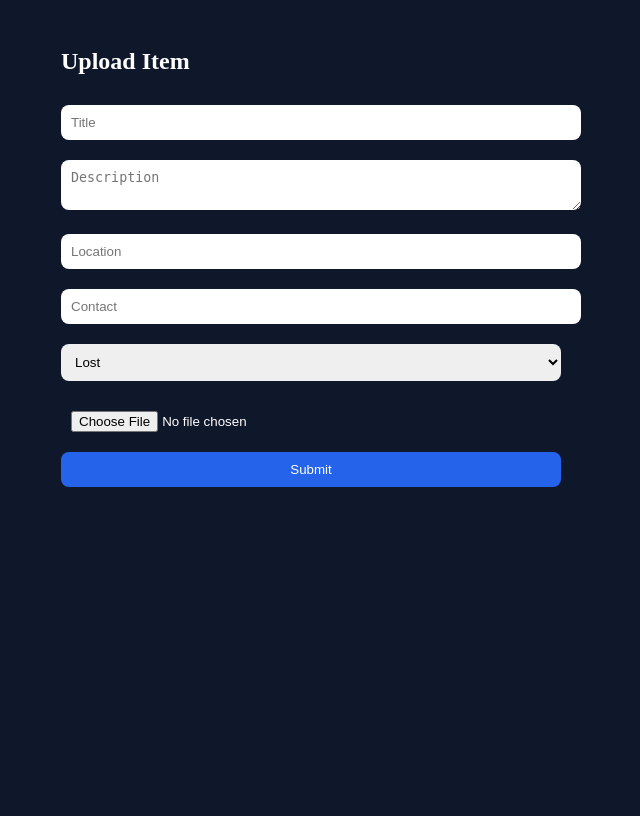
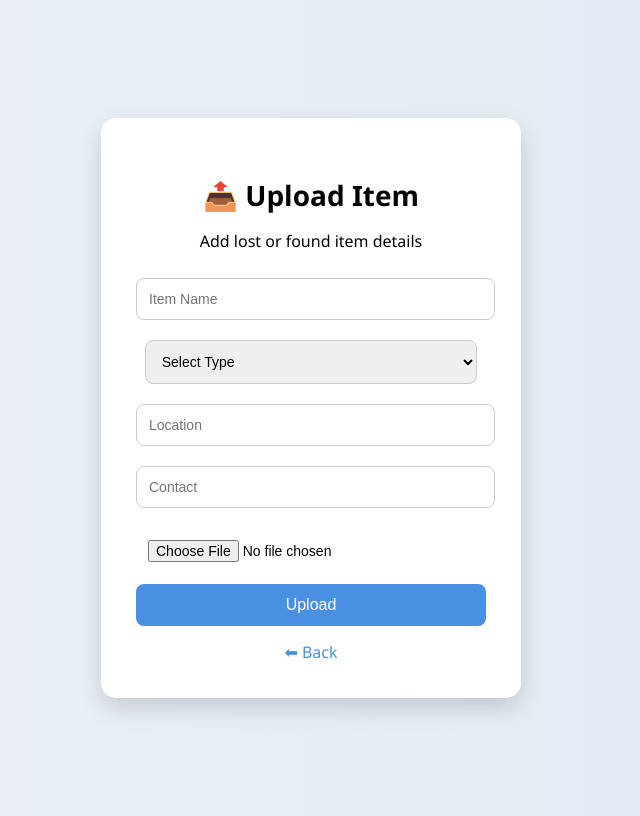
Before and after one commit to teju50/lost-found-app, a Flask app: template templates/upload.html in a window 1280 px wide. Shown: the whole page, without its empty margins (329-969 px from the left). Before the commit the page ends 487 px from the top, so only its background shows below. Run offline with Flask 3, Linux system fonts and the light colour scheme; the template is opened without the code that fills it, so the values that code supplies are empty.

Commit message:
Add files via upload

```diff
--- a/app.py
+++ b/app.py
@@ -1,69 +1,34 @@
-from flask import Flask, render_template, request, redirect, session
-import sqlite3
+from flask import Flask, render_template, request, redirect, session, url_for
 import os
 
 app = Flask(__name__)
 
-# ✅ IMPORTANT FIX: stable secret key (Render safe)
-app.secret_key = os.environ.get("SECRET_KEY", "fallback_secret_key_123")
+# IMPORTANT: change this in production
+app.secret_key = "back2you_super_secure_key"
 
-# ✅ session fix for mobile + Render
-app.config["SESSION_COOKIE_SAMESITE"] = "Lax"
-app.config["SESSION_COOKIE_SECURE"] = True
-
-
-# ---------------- DATABASE ----------------
-def init_db():
-    conn = sqlite3.connect("database.db")
-    c = conn.cursor()
-
-    c.execute('''CREATE TABLE IF NOT EXISTS users (
-        id INTEGER PRIMARY KEY AUTOINCREMENT,
-        username TEXT UNIQUE,
-        password TEXT
-    )''')
-
-    c.execute('''CREATE TABLE IF NOT EXISTS items (
-        id INTEGER PRIMARY KEY AUTOINCREMENT,
-        username TEXT,
-        type TEXT,
-        item TEXT,
-        description TEXT
-    )''')
-
-    conn.commit()
-    conn.close()
-
-init_db()
-
+# Fake user storage (for now)
+users = {}
 
 # ---------------- HOME ----------------
 @app.route("/")
 def home():
-    if "user" in session:
-        return redirect("/dashboard")
-    return redirect("/login")
+    return render_template("index.html")
 
 
 # ---------------- SIGNUP ----------------
 @app.route("/signup", methods=["GET", "POST"])
 def signup():
     if request.method == "POST":
-        username = request.form["username"]
+        name = request.form["name"]
+        email = request.form["email"]
         password = request.form["password"]
 
-        conn = sqlite3.connect("database.db")
-        c = conn.cursor()
+        users[email] = {
+            "name": name,
+            "password": password
+        }
 
-        try:
-            c.execute("INSERT INTO users (username, password) VALUES (?, ?)",
-                      (username, password))
-            conn.commit()
-        except:
-            return "User already exists"
-
-        conn.close()
-        return redirect("/login")
+        return redirect(url_for("login"))
 
     return render_template("signup.html")
 
@@ -72,57 +37,55 @@ def signup():
 @app.route("/login", methods=["GET", "POST"])
 def login():
     if request.method == "POST":
-        username = request.form["username"]
+        email = request.form["email"]
         password = request.form["password"]
 
-        conn = sqlite3.connect("database.db")
-        c = conn.cursor()
-
-        c.execute("SELECT * FROM users WHERE username=? AND password=?",
-                  (username, password))
-        user = c.fetchone()
-        conn.close()
-
-        if user:
-            session.clear()
-            session["user"] = username
-            return redirect("/dashboard")
+        if email in users and users[email]["password"] == password:
+            session["user"] = email
+            return redirect(url_for("dashboard"))
+        else:
+            return "Invalid credentials"
 
     return render_template("login.html")
+
+
+# ---------------- DASHBOARD ----------------
+@app.route("/dashboard")
+def dashboard():
+    if "user" not in session:
+        return redirect(url_for("login"))
+
+    return render_template("dashboard.html")
+
+
+# ---------------- UPLOAD ----------------
+@app.route("/upload")
+def upload():
+    if "user" not in session:
+        return redirect(url_for("login"))
+
+    return render_template("upload.html")
+
+
+# ---------------- ITEM PAGE ----------------
+@app.route("/item")
+def item():
+    return render_template("item.html")
+
+
+# ---------------- EDIT PAGE ----------------
+@app.route("/edit")
+def edit():
+    return render_template("edit.html")
 
 
 # ---------------- LOGOUT ----------------
 @app.route("/logout")
 def logout():
-    session.clear()
-    return redirect("/login")
+    session.pop("user", None)
+    return redirect(url_for("login"))
 
 
-# ---------------- DASHBOARD ----------------
-@app.route("/dashboard", methods=["GET", "POST"])
-def dashboard():
-    if "user" not in session:
-        return redirect("/login")
-
-    conn = sqlite3.connect("database.db")
-    c = conn.cursor()
-
-    if request.method == "POST":
-        item_type = request.form["type"]
-        item = request.form["item"]
-        desc = request.form["description"]
-
-        c.execute("INSERT INTO items (username, type, item, description) VALUES (?, ?, ?, ?)",
-                  (session["user"], item_type, item, desc))
-        conn.commit()
-
-    c.execute("SELECT * FROM items ORDER BY id DESC")
-    items = c.fetchall()
-
-    conn.close()
-
-    return render_template("dashboard.html", user=session["user"], items=items)
-
-
+# ---------------- RUN SERVER ----------------
 if __name__ == "__main__":
-    app.run()
+    app.run(debug=True)
--- a/templates/upload.html
+++ b/templates/upload.html
@@ -1,28 +1,106 @@
 <!DOCTYPE html>
 <html>
 <head>
-<meta charset="UTF-8">
-<title>Upload Item</title>
+<title>Back2You</title>
+
 <style>
-body{background:#0f172a;color:white;font-family:Poppins;}
-.form{max-width:500px;margin:auto;padding:20px;}
-input,textarea,select{width:100%;padding:10px;margin:10px 0;border:none;border-radius:8px;}
-button{width:100%;padding:10px;background:#2563eb;color:white;border:none;border-radius:8px;}
+body {
+    font-family: 'Segoe UI', sans-serif;
+    background: linear-gradient(to right, #eef2f7, #dfe9f3);
+    display: flex;
+    justify-content: center;
+    align-items: center;
+    height: 100vh;
+}
+
+/* MAIN CARD */
+.container {
+    background: white;
+    padding: 35px;
+    border-radius: 15px;
+    width: 350px;
+    text-align: center;
+    box-shadow: 0 10px 25px rgba(0,0,0,0.15);
+}
+
+/* TITLE */
+h2 {
+    font-size: 28px;
+    margin-bottom: 10px;
+}
+
+/* INPUTS + SELECT */
+input, select {
+    width: 95%;
+    padding: 12px;
+    margin: 10px 0;
+    border-radius: 8px;
+    border: 1px solid #ccc;
+    font-size: 14px;
+}
+
+/* FILE INPUT */
+input[type="file"] {
+    border: none;
+}
+
+/* BUTTON */
+button {
+    width: 100%;
+    padding: 12px;
+    background: #4a90e2;
+    color: white;
+    border: none;
+    border-radius: 8px;
+    font-size: 16px;
+    cursor: pointer;
+}
+
+/* HOVER */
+button:hover {
+    background: #357ABD;
+}
+
+/* BACK LINK */
+a {
+    display: inline-block;
+    margin-top: 15px;
+    color: #4a90e2;
+    text-decoration: none;
+}
 </style>
+
 </head>
+
 <body>
-<div class="form">
-<h2>Upload Item</h2>
-<input placeholder="Title">
-<textarea placeholder="Description"></textarea>
-<input placeholder="Location">
-<input placeholder="Contact">
-<select>
-<option>Lost</option>
-<option>Found</option>
+
+<div class="container">
+
+<h2>📤 Upload Item</h2>
+<p>Add lost or found item details</p>
+
+<form method="POST" enctype="multipart/form-data">
+
+<input name="title" placeholder="Item Name">
+
+<select name="type">
+    <option value="">Select Type</option>
+    <option value="Lost">🔍 Lost</option>
+    <option value="Found">📦 Found</option>
 </select>
-<input type="file">
-<button>Submit</button>
+
+<input name="location" placeholder="Location">
+<input name="contact" placeholder="Contact">
+
+<input type="file" name="image">
+
+<button>Upload</button>
+
+</form>
+
+<a href="/items">⬅ Back</a>
+
 </div>
+
 </body>
 </html>
```
Also changed, not shown: templates/edit.html (+15 -17 lines), templates/items.html (+146 -8 lines).
